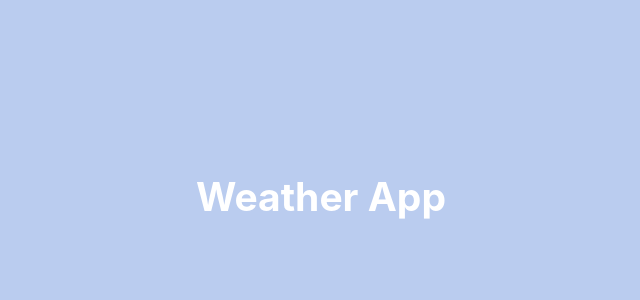
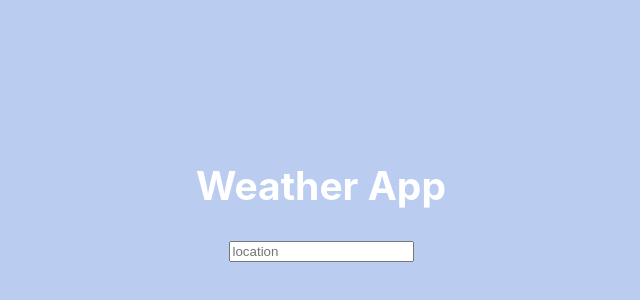
Before and after one commit to uriyakhini/weather-app-test, a React app in the folder weather-app/: page / in a window 1280 px wide. Shown: the part 204-504 px from the top of the page, without its empty margins (319-959 px from the left). Built offline with nearby package versions, Linux system fonts and the light colour scheme.

Commit message:
implemented SearchBar

```diff
--- a/weather-app/src/components/App/App.js
+++ b/weather-app/src/components/App/App.js
@@ -1,11 +1,13 @@
 import React from 'react';
 import './App.css';
+import SearchBar from '../SearchBar';
 
 function App() {
   return (
     <div className="App">
       <header className="App-header">
         <h2>Weather App</h2>
+        <SearchBar/>
       </header>
     </div>
   );
--- a/weather-app/src/components/SearchBar/SearchBar.js
+++ b/weather-app/src/components/SearchBar/SearchBar.js
@@ -0,0 +1,11 @@
+import React from 'react';
+
+class SearchBar extends React.Component {
+    render() {
+        return (
+            <input placeholder='location'></input>
+        );
+    }
+}
+
+export default SearchBar;
--- a/weather-app/src/components/SearchBar/index.js
+++ b/weather-app/src/components/SearchBar/index.js
@@ -0,0 +1,3 @@
+import SearchBar from './SearchBar.js';
+
+export default SearchBar;
```
